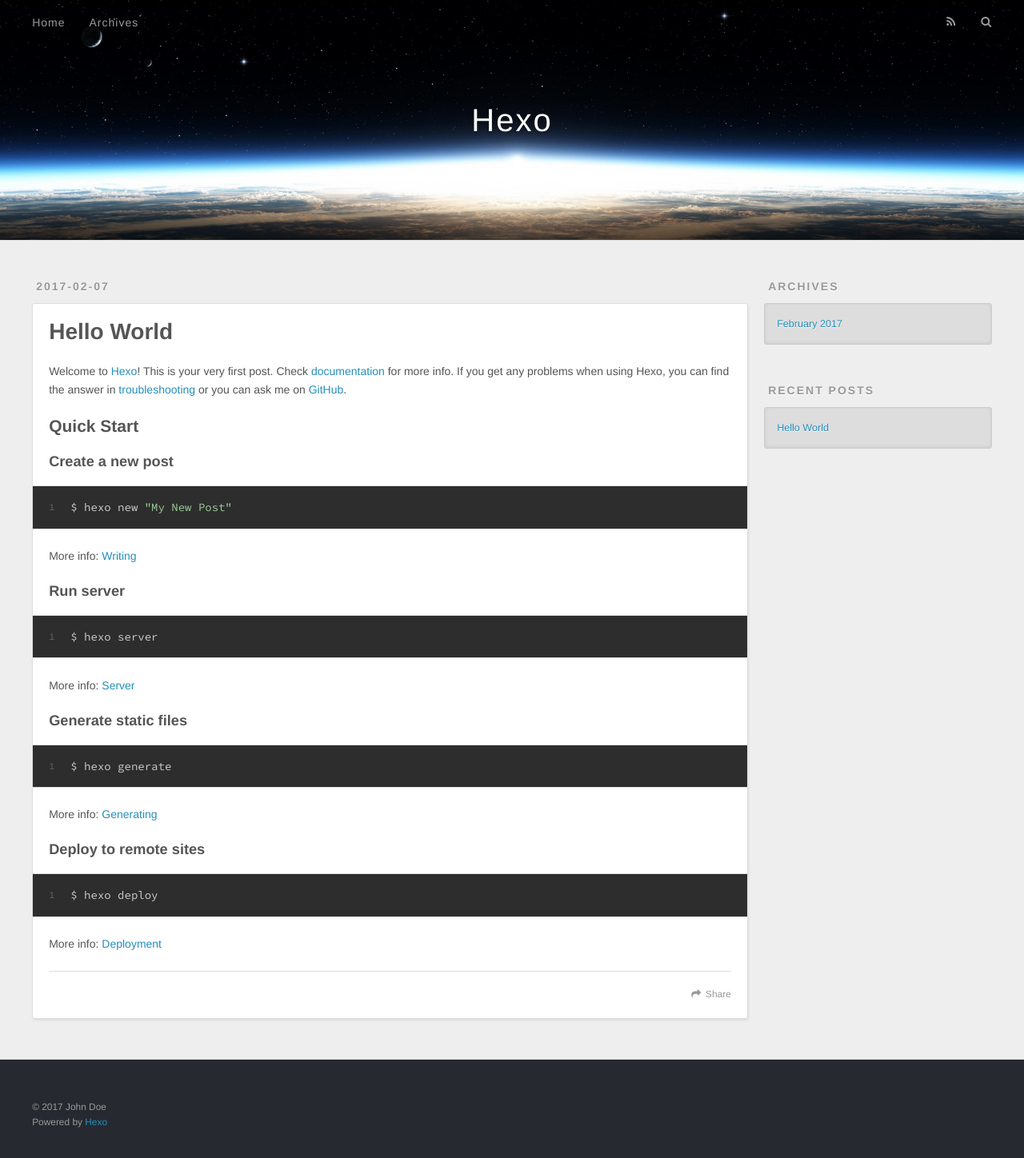
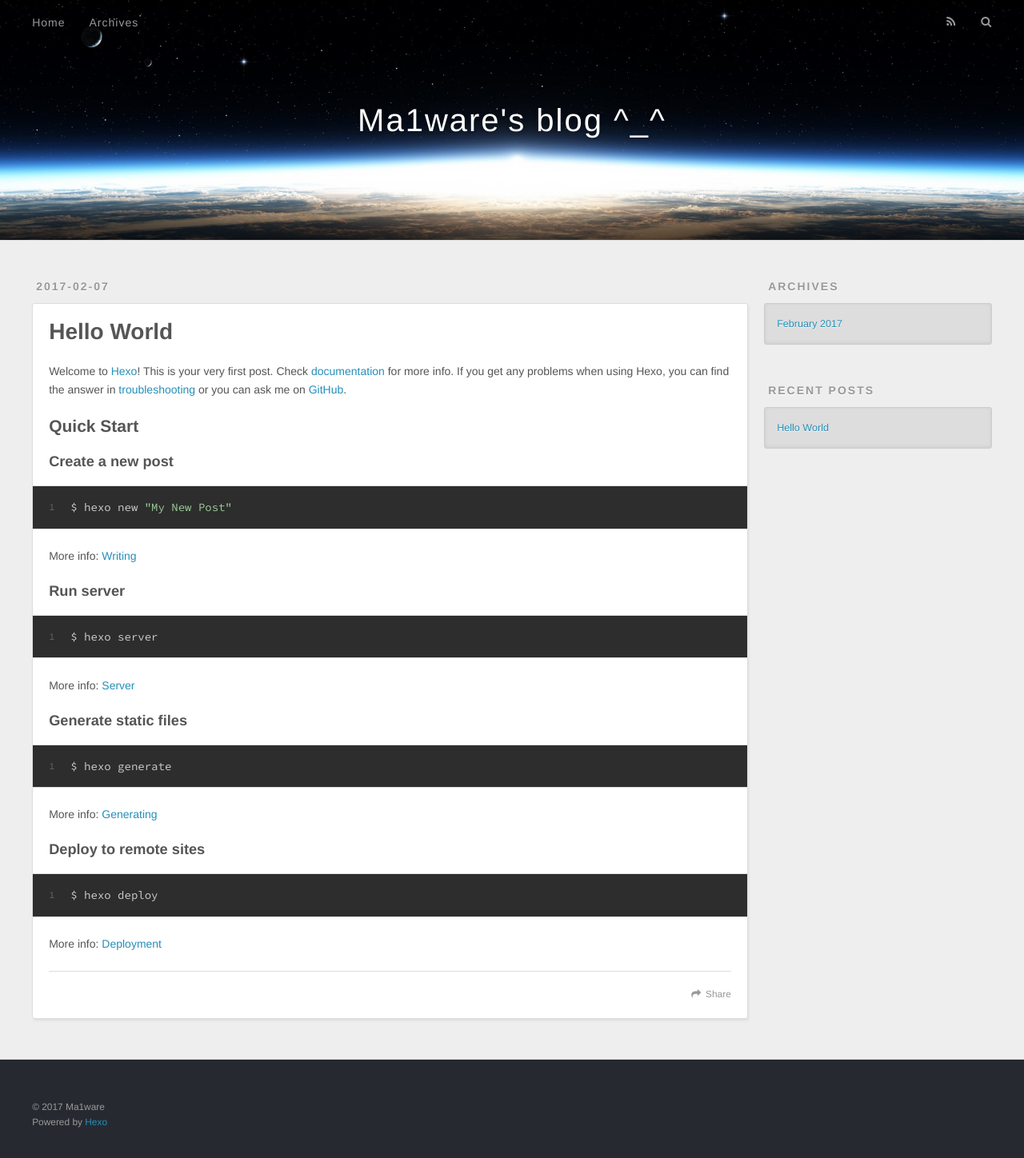
Before and after one commit to ma1ware/ma1ware.github.io, a plain HTML site: page index.html in a window 1280 px wide. Shown: the whole page at 80% size. Drawn offline with nearby package versions, Linux system fonts and the light colour scheme.

Commit message:
Site updated: 2017-02-07 13:55:32

```diff
--- a/index.html
+++ b/index.html
@@ -3,16 +3,16 @@
 <head>
   <meta charset="utf-8">
 
-  <title>Hexo</title>
+  <title>Ma1ware&#39;s blog ^_^</title>
   <meta name="viewport" content="width=device-width, initial-scale=1, maximum-scale=1">
   <meta property="og:type" content="website">
-<meta property="og:title" content="Hexo">
+<meta property="og:title" content="Ma1ware's blog ^_^">
 <meta property="og:url" content="http://yoursite.com/index.html">
-<meta property="og:site_name" content="Hexo">
+<meta property="og:site_name" content="Ma1ware's blog ^_^">
 <meta name="twitter:card" content="summary">
-<meta name="twitter:title" content="Hexo">
+<meta name="twitter:title" content="Ma1ware's blog ^_^">
 
-    <link rel="alternate" href="/atom.xml" title="Hexo" type="application/atom+xml">
+    <link rel="alternate" href="/atom.xml" title="Ma1ware&#39;s blog ^_^" type="application/atom+xml">
 
 
     <link rel="icon" href="/favicon.png">
@@ -33,7 +33,7 @@
   <div id="header-outer" class="outer">
     <div id="header-title" class="inner">
       <h1 id="logo-wrap">
-        <a href="/" id="logo">Hexo</a>
+        <a href="/" id="logo">Ma1ware&#39;s blog ^_^</a>
       </h1>
 
     </div>
@@ -96,7 +96,7 @@
 
     </div>
     <footer class="article-footer">
-      <a data-url="http://yoursite.com/2017/02/07/hello-world/" data-id="ciyv298ms00004gk9j6h5tw21" class="article-share-link">Share</a>
+      <a data-url="http://yoursite.com/2017/02/07/hello-world/" data-id="ciyv44cjm0000ack95vmxevtn" class="article-share-link">Share</a>
 
 
     </footer>
@@ -151,7 +151,7 @@
 
   <div class="outer">
     <div id="footer-info" class="inner">
-      &copy; 2017 John Doe<br>
+      &copy; 2017 Ma1ware<br>
       Powered by <a href="http://hexo.io/" target="_blank">Hexo</a>
     </div>
   </div>
```
Also changed, not shown: 2017/02/07/hello-world/index.html (+6 -6 lines), archives/2017/02/index.html (+7 -7 lines), archives/2017/index.html (+7 -7 lines), archives/index.html (+7 -7 lines).
